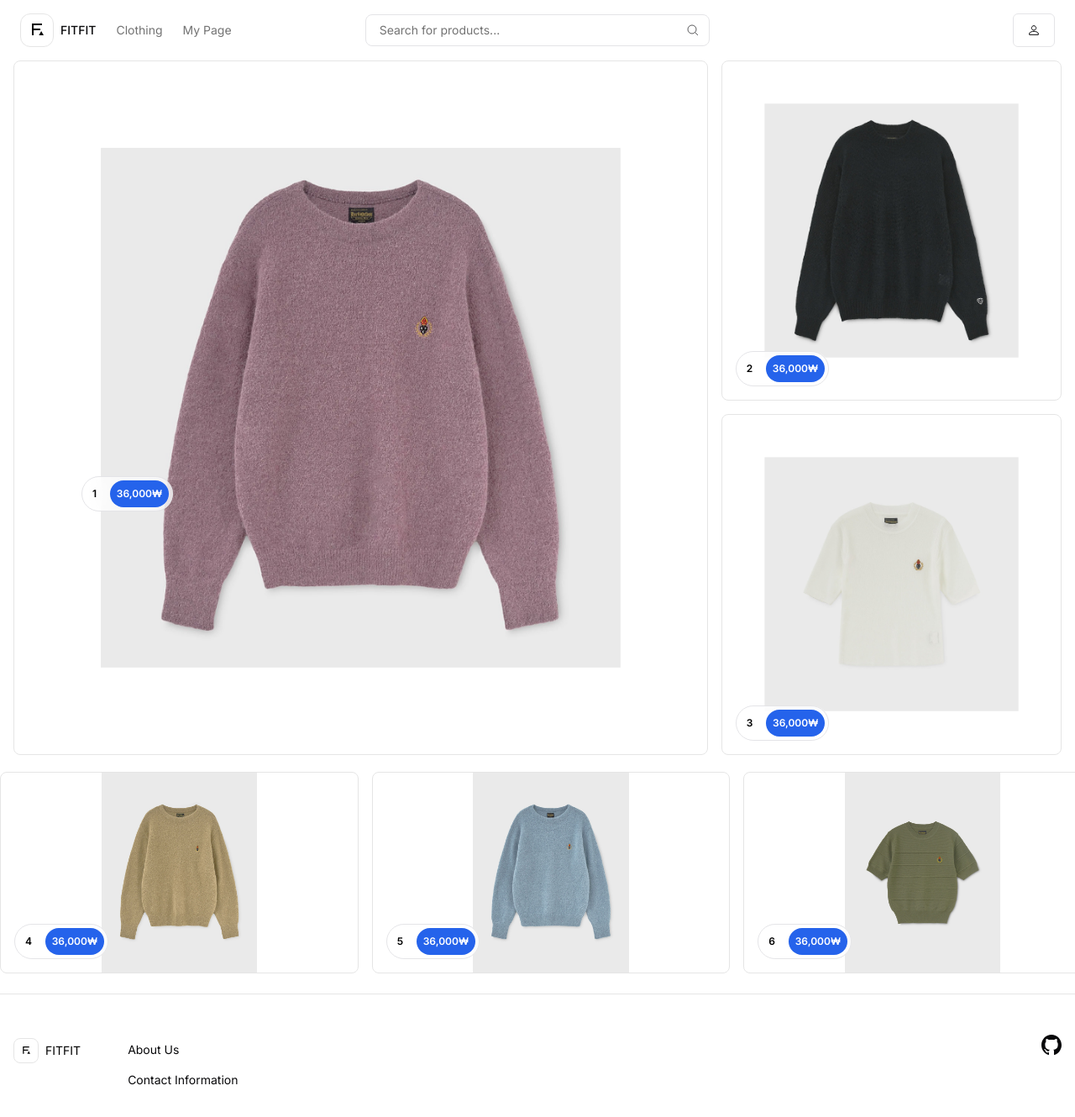
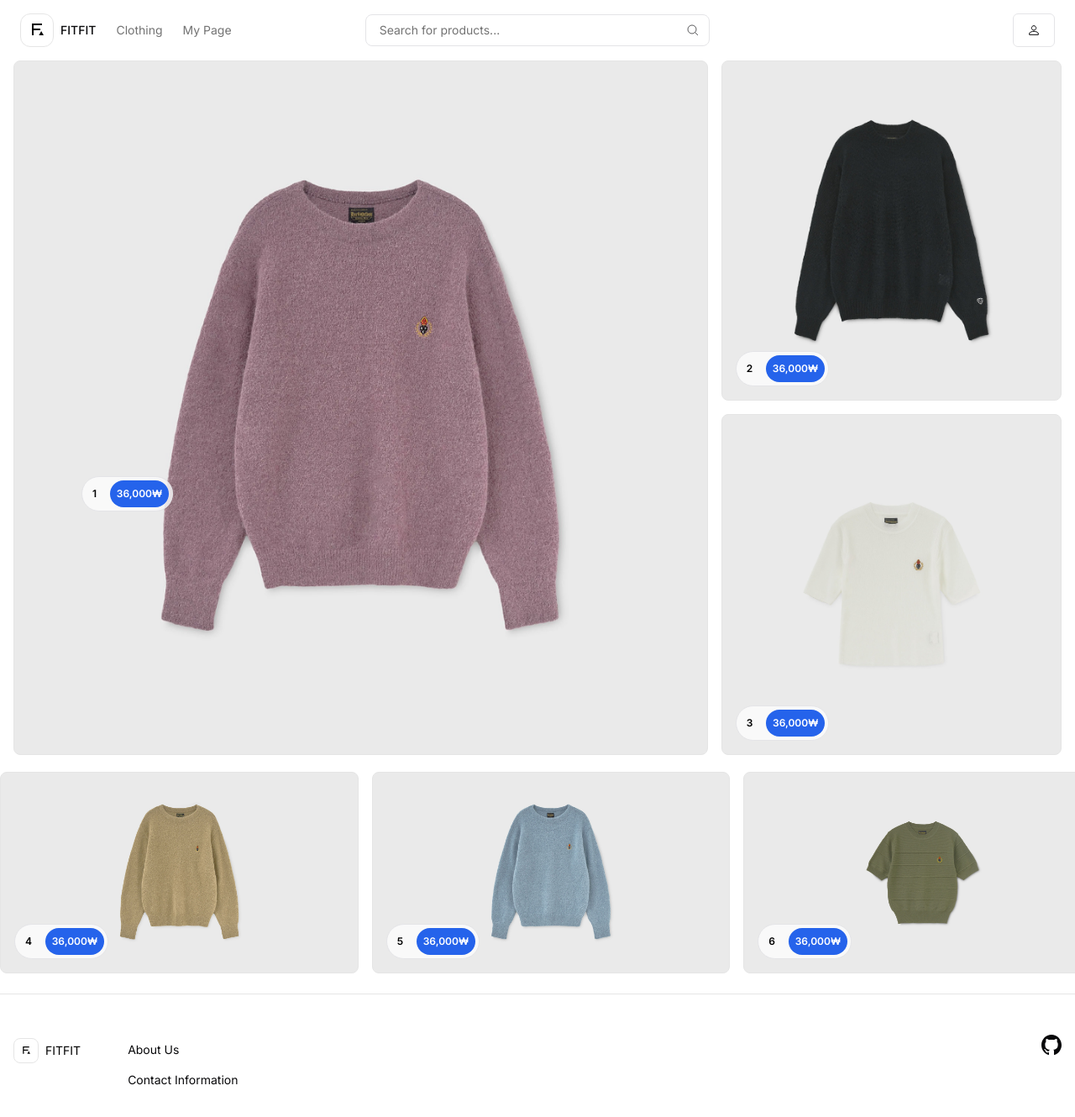
Before and after one commit to Capstone-Design-FitFit/Frontend_Nextjs, a Next.js app: page / in a window 1280 px wide. Shown: the top 1330 px of the page at 84% size. Built offline with nearby package versions, Linux system fonts and the light colour scheme.

Commit message:
style : change background color

```diff
--- a/src/app/page.js
+++ b/src/app/page.js
@@ -11,7 +11,7 @@ export default function Home() {
                 <div className="md:col-span-4 md:row-span-2">
                     <a className="relative block aspect-square h-full w-full" href={`/product/${clothes.one.name}`}>
                     <div
-                        className="group flex h-full w-full items-center justify-center overflow-hidden rounded-lg border bg-white hover:border-blue-600 dark:bg-black relative border-neutral-200 dark:border-neutral-800">
+                        className="group flex h-full w-full items-center justify-center overflow-hidden rounded-lg border bg-[#EAEAEA] hover:border-blue-600 dark:bg-black relative border-neutral-200 dark:border-neutral-800">
                         <img alt="Lightweight Jacket"
                              className="relative h-full w-full transition duration-300 ease-in-out scale-75 group-hover:scale-90"
                              sizes="(min-width: 768px) 66vw, 100vw"
@@ -42,7 +42,7 @@ export default function Home() {
                 <div className="md:col-span-2 md:row-span-1">
                     <a className="relative block aspect-square h-full w-full" href={`/product/${clothes.two.name}`}>
                     <div
-                        className="group flex h-full w-full items-center justify-center overflow-hidden rounded-lg border bg-white hover:border-blue-600 dark:bg-black relative border-neutral-200 dark:border-neutral-800">
+                        className="group flex h-full w-full items-center justify-center overflow-hidden rounded-lg border bg-[#EAEAEA] hover:border-blue-600 dark:bg-black relative border-neutral-200 dark:border-neutral-800">
                         <img alt="Next.js Joggers" fetchPriority="high" decoding="async" data-nimg="fill"
                              className="relative h-full w-full transition duration-300 ease-in-out scale-75 group-hover:scale-90"
                              sizes="(min-width: 768px) 33vw, 100vw"
@@ -72,7 +72,7 @@ export default function Home() {
                 <div className="md:col-span-2 md:row-span-1">
                     <a className="relative block aspect-square h-full w-full" href={`/product/${clothes.three.name}`}>
                     <div
-                        className="group flex h-full w-full items-center justify-center overflow-hidden rounded-lg border bg-white hover:border-blue-600 dark:bg-black relative border-neutral-200 dark:border-neutral-800">
+                        className="group flex h-full w-full items-center justify-center overflow-hidden rounded-lg border bg-[#EAEAEA] hover:border-blue-600 dark:bg-black relative border-neutral-200 dark:border-neutral-800">
                         <img alt="Purple Insulated Jacket" loading="lazy" decoding="async" data-nimg="fill"
                              className="relative h-full w-full transition duration-300 ease-in-out scale-75 group-hover:scale-90"
                              sizes="(min-width: 768px) 33vw, 100vw"
--- a/src/components/productBox.js
+++ b/src/components/productBox.js
@@ -7,7 +7,7 @@ const ProductBox = ({ product }) => {
         <li key = {product.name} className="relative aspect-square h-[30vh] max-h-[275px] w-2/3 max-w-[475px] flex-none md:w-1/3">
             <Link className="relative h-full w-full" href={`/product/${product.name}`}>
                 <div
-                    className="group flex h-full w-full items-center justify-center overflow-hidden rounded-lg border bg-white hover:border-blue-600 dark:bg-black relative border-neutral-200 dark:border-neutral-800">
+                    className="group flex h-full w-full items-center justify-center overflow-hidden rounded-lg border bg-[#EAEAEA] hover:border-blue-600 dark:bg-black relative border-neutral-200 dark:border-neutral-800">
                     <Image alt={product.displayName} loading="lazy" decoding="async" data-nimg="fill"
                          className="relative h-full w-full object-contain transition duration-300 ease-in-out group-hover:scale-105"
                          sizes="(min-width: 1024px) 25vw, (min-width: 768p  x) 33vw, 50vw"
```
